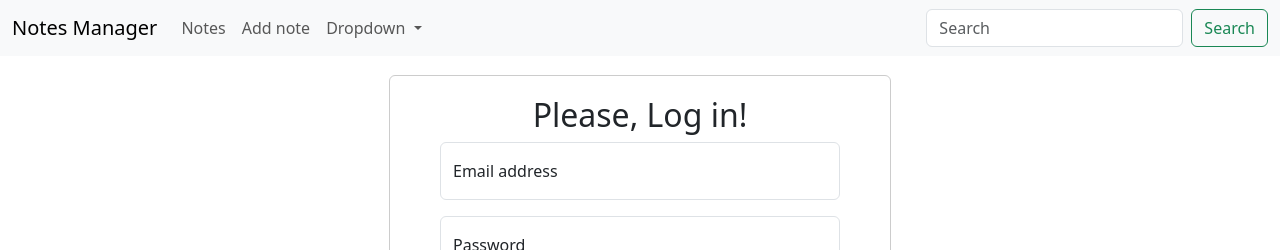
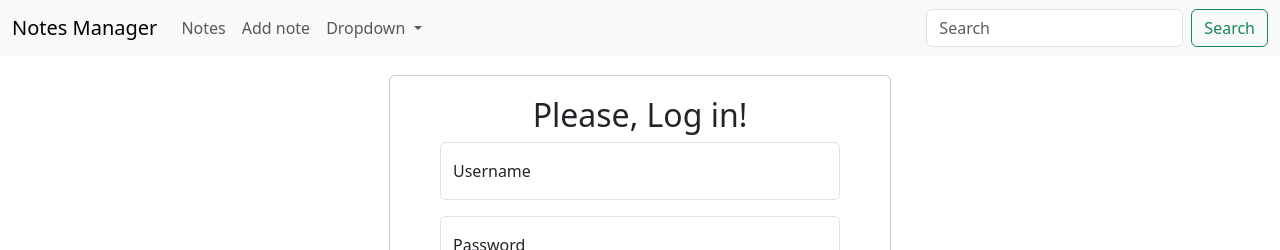
Before and after one commit to schmidtchristopher1/note-manager, an Angular app: page /login in a window 1280 px wide. Shown: the top 250 px of the page. Built offline with nearby package versions, Linux system fonts and the light colour scheme.

Commit message:
Refactor login component to use username instead of email for authentication

```diff
--- a/src/app/pages/login/login.component.html
+++ b/src/app/pages/login/login.component.html
@@ -4,8 +4,8 @@
 
 <form [formGroup]="loginForm" (ngSubmit)="onSubmit()">
 <div class="form-floating mb-3" >
-    <input type="email" class="form-control" id="floatingInput" formControlName="email" placeholder="name@example.com">
-    <label for="floatingInput">Email address</label>
+    <input type="text" class="form-control" id="floatingInput" formControlName="username" placeholder="Username">
+    <label for="floatingInput">Username</label>
   </div>
   <div class="form-floating">
     <input type="password" class="form-control" id="floatingPassword" formControlName="password" placeholder="Password">
--- a/src/app/pages/login/login.component.ts
+++ b/src/app/pages/login/login.component.ts
@@ -17,7 +17,7 @@ export class LoginComponent {
 
   constructor(private http: HttpClient, private authService: AuthService) {
     this.loginForm = new FormGroup({
-      email: new FormControl('', Validators.required),
+      username: new FormControl('', Validators.required),
       password: new FormControl('', Validators.required)
     });
   }
@@ -25,17 +25,19 @@ export class LoginComponent {
 
   onSubmit() {
     if (this.loginForm.valid) {
-      const { email, password } = this.loginForm.value;
-      this.http.post<{ token: string }>('https://your-backend-url.com/api/login', { email, password })
-      .subscribe({
-        next: (response) => {
-          this.authService.setToken(response.token);
-          console.log('Login successful');
-        },
-        error: (error) => {
-          console.error('Login failed', error);
-        }
-      });
+      const { username, password } = this.loginForm.value;
+      const logindata= {username, password};
+      console.log(logindata);
+      // this.http.post<{ token: string }>('http://localhost:', { username, password })
+      // .subscribe({
+      //   next: (response) => {
+      //     this.authService.setToken(response.token);
+      //     console.log('Login successful');
+      //   },
+      //   error: (error) => {
+      //     console.error('Login failed', error);
+      //   }
+      // });
   } else {
     console.log('Form is invalid');
   }
--- a/src/modules/modules.module.ts
+++ b/src/modules/modules.module.ts
@@ -2,6 +2,7 @@ import { NgModule } from '@angular/core';
 import { CommonModule } from '@angular/common';
 import { ReactiveFormsModule } from '@angular/forms';
 import {  HttpClientModule } from '@angular/common/http';
+import { LoginComponent } from '../app/pages/login/login.component';
 
 
 
@@ -11,7 +12,8 @@ import {  HttpClientModule } from '@angular/common/http';
   imports: [
     CommonModule,
     ReactiveFormsModule,
-    HttpClientModule
+    HttpClientModule,
+
 
   ]
 })
```
